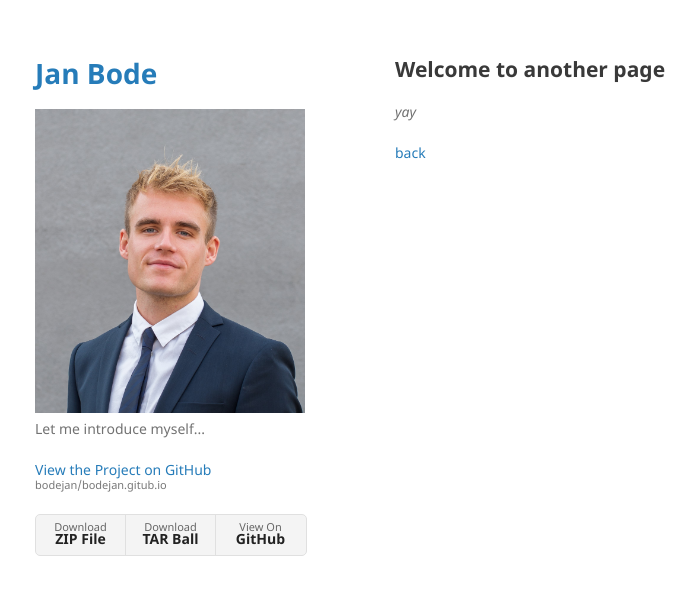
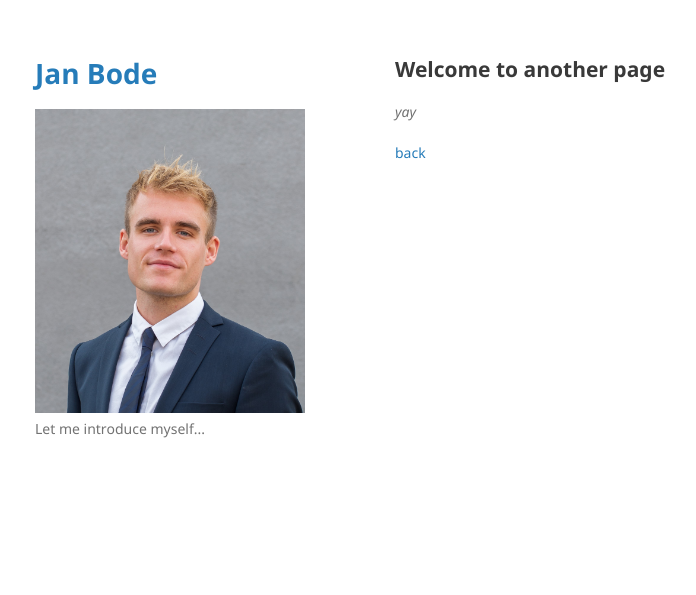
Before and after one commit to bodejan/bodejan.gitub.io, a Jekyll site: the page built from another-page.md, in a window 1280 px wide. Shown: the top 595 px of the page, without its empty margins (175-871 px from the left). Built offline with Jekyll 4.4.1, drawn with Linux system fonts in a browser that asks for light colours; our own code applies the rules of GitHub Pages for plain Markdown files.

Commit message:
remove git link, disable downloads

```diff
--- a/_config.yml
+++ b/_config.yml
@@ -1,6 +1,6 @@
 title: Jan Bode
 logo: /assets/img/jan.jpg
 description: Let me introduce myself...
-show_downloads: true
+show_downloads: false
 google_analytics: G-JRVY8P1HXM
 theme: jekyll-theme-minimal
--- a/_layouts/default.html
+++ b/_layouts/default.html
@@ -23,13 +23,13 @@
 
         <p>{{ site.description | default: site.github.project_tagline }}</p>
 
-        {% if site.github.is_project_page %}
+        <!-- {% if site.github.is_project_page %}
         <p class="view"><a href="{{ site.github.repository_url }}">View the Project on GitHub <small>{{ site.github.repository_nwo }}</small></a></p>
         {% endif %}
 
         {% if site.github.is_user_page %}
         <p class="view"><a href="{{ site.github.owner_url }}">View My GitHub Profile</a></p>
-        {% endif %}
+        {% endif %} -->
 
         {% if site.show_downloads %}
         <ul class="downloads">
```
